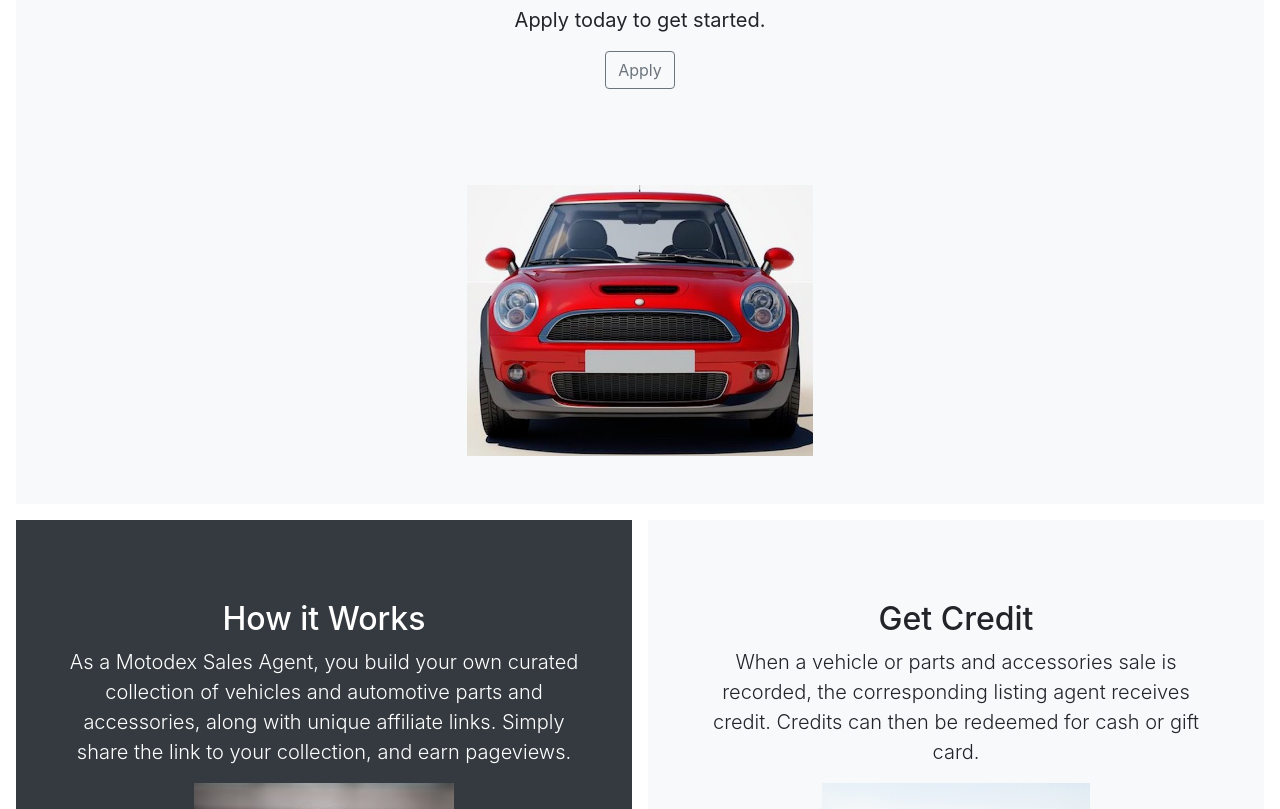
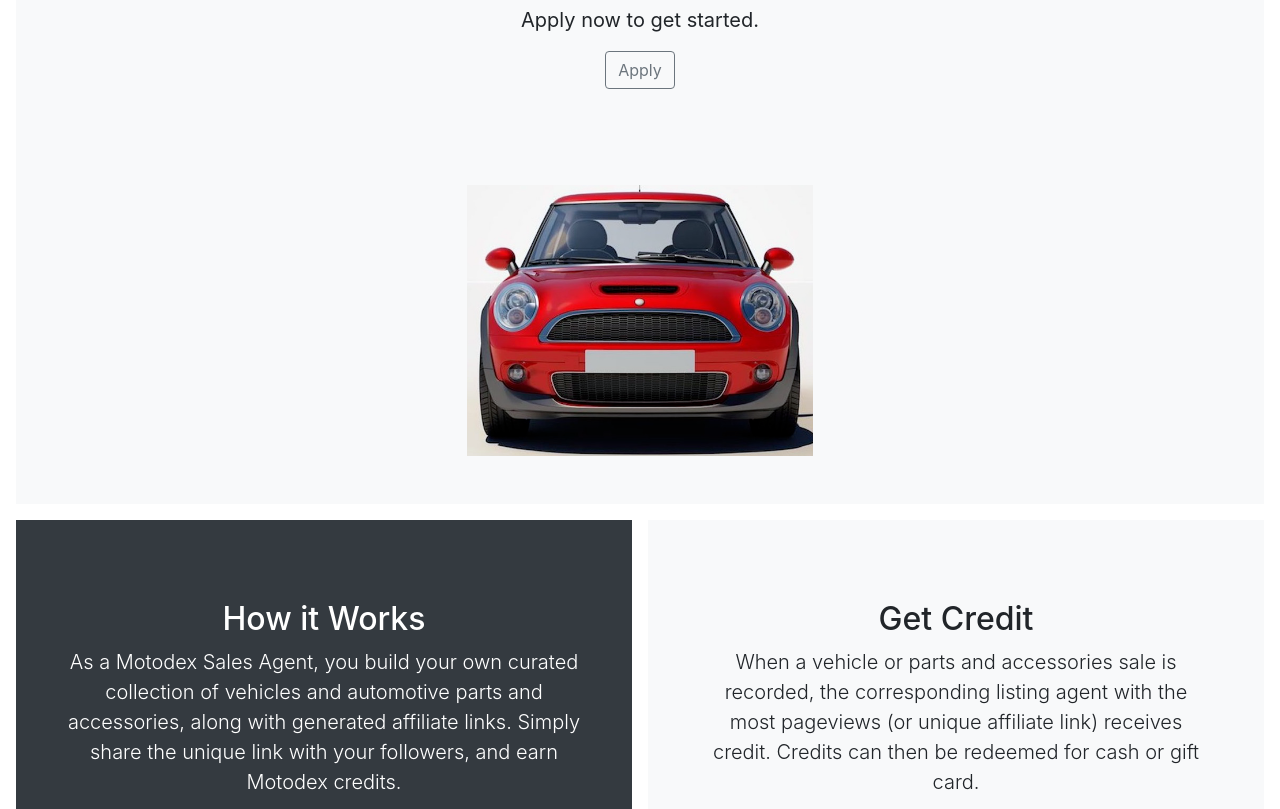
Before and after one commit to up-shift/motolanding, a plain HTML site: page agent/index.html in a window 1280 px wide. Shown: the part 413-1222 px from the top of the page. Drawn offline with nearby package versions, Linux system fonts and the light colour scheme.

Commit message:
update agent page

```diff
--- a/agent/index.html
+++ b/agent/index.html
@@ -49,7 +49,7 @@
 <div class="position-relative overflow-hidden p-3 p-md-5 m-md-3 text-center bg-light">
   <div class="col-md-5 p-lg-5 mx-auto my-5">
     <h1 class="display-4 font-weight-normal">Earn Rewards as a Motodex Sales Agent</h1>
-    <p class="lead font-weight-normal">Apply today to get started.</p>
+    <p class="lead font-weight-normal">Apply now to get started.</p>
     <a class="btn btn-outline-secondary" href="https://demo.motodex.co/agent-application">Apply</a>
   </div>
 
@@ -61,7 +61,7 @@
   <div class="bg-dark mr-md-3 pt-3 px-3 pt-md-5 px-md-5 text-center text-white overflow-hidden">
     <div class="my-3 py-3">
       <h2 class="display-5">How it Works</h2>
-      <p class="lead">As a Motodex Sales Agent, you build your own curated collection of vehicles and automotive parts and accessories, along with unique affiliate links. Simply share the link to your collection, and earn pageviews.<br></p>
+      <p class="lead">As a Motodex Sales Agent, you build your own curated collection of vehicles and automotive parts and accessories, along with generated affiliate links. Simply share the unique link with your followers, and earn Motodex credits.<br></p>
  <img style="height:auto;width:50%" src="../img/t1.png", class="mx-auto w-65 lg:w-81">
     </div>
 
@@ -70,7 +70,7 @@
   <div class="bg-light mr-md-3 pt-3 px-3 pt-md-5 px-md-5 text-center overflow-hidden">
     <div class="my-3 p-3">
       <h2 class="display-5">Get Credit</h2>
-      <p class="lead">When a vehicle or parts and accessories sale is recorded, the corresponding listing agent receives credit. Credits can then be redeemed for cash or gift card.</p>
+      <p class="lead">When a vehicle or parts and accessories sale is recorded, the corresponding listing agent with the most pageviews (or unique affiliate link) receives credit. Credits can then be redeemed for cash or gift card.</p>
  <img style="height:auto;width:55%" src="../img/t2.png", class="mx-auto w-65 lg:w-81">
     </div>
 
```
